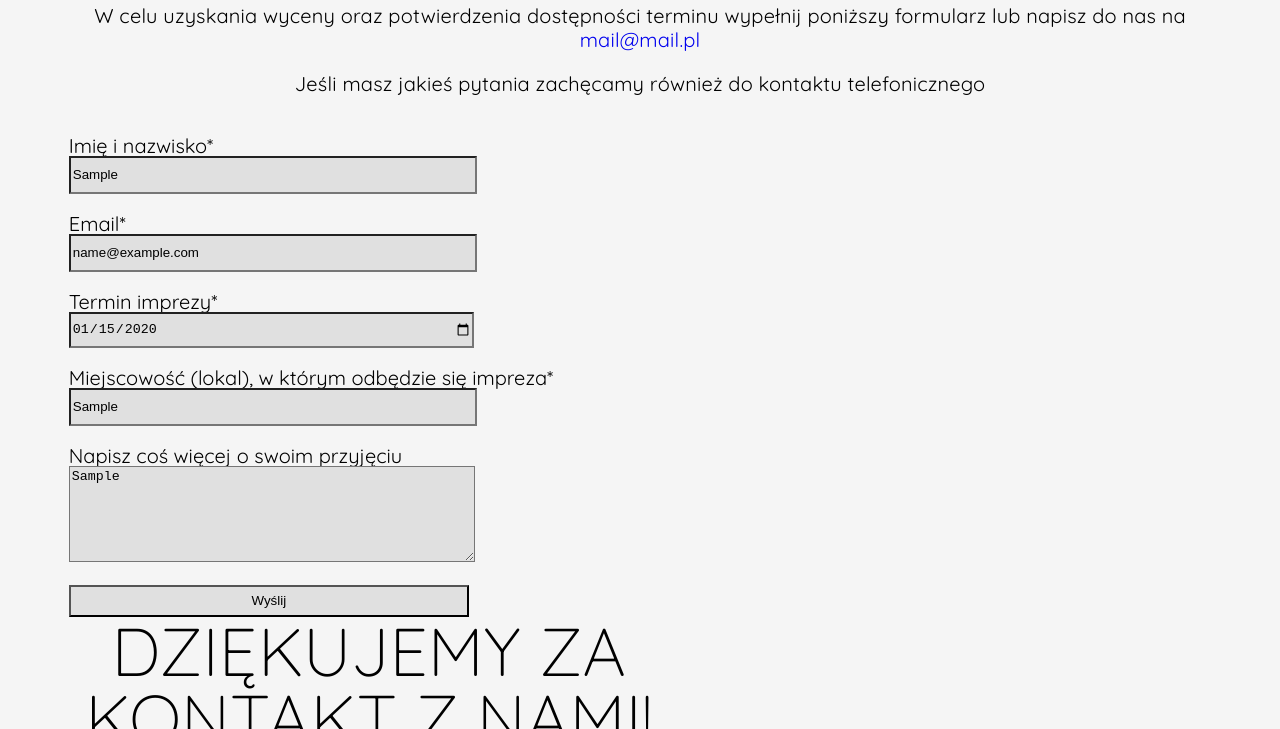
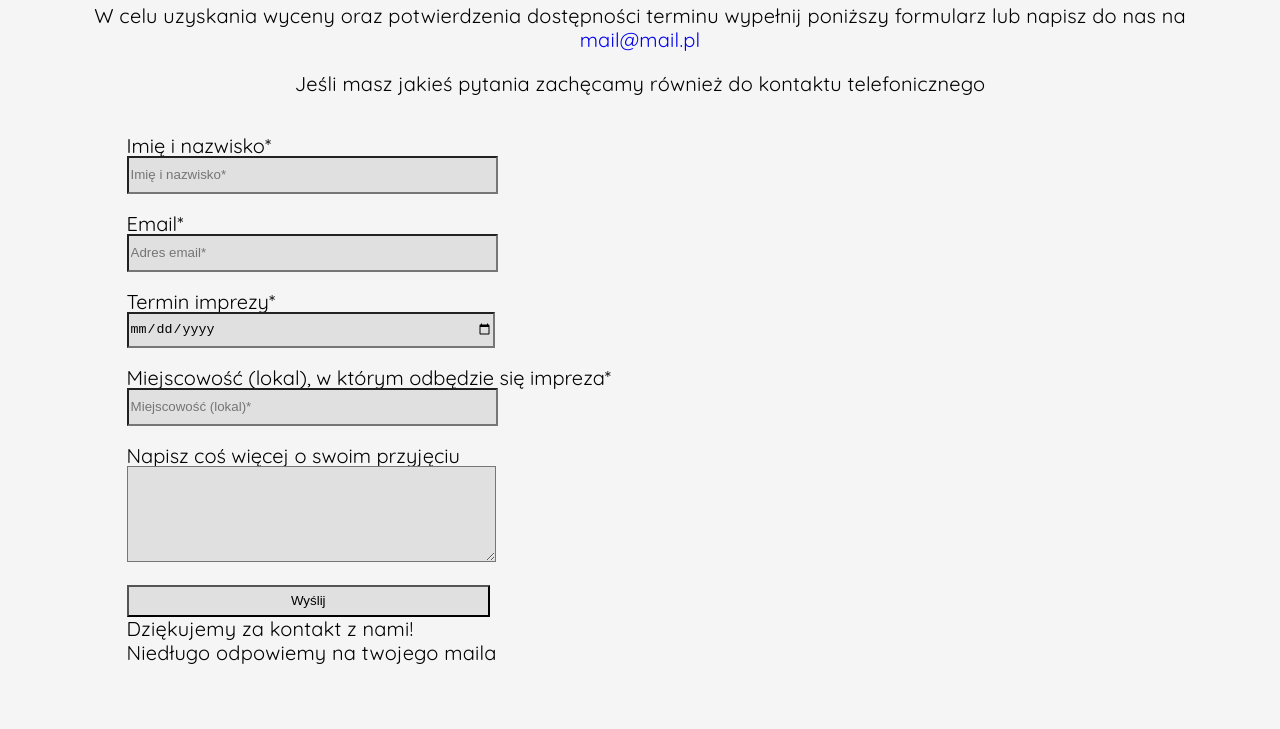
Before and after one commit to Cagestrike/prosecco-van, a plain HTML site: page index.html in a window 1280 px wide. Both pictures are taken after typing "Sample", "name@example.com", "2020-01-15", "Sample", "Sample" into the empty fields and a click on the input "Wyślij". Shown: the part 3905-4634 px from the top of the page. Drawn offline with Linux system fonts and the light colour scheme; no server answers.

Commit message:
better thank-you message after submitting form

```diff
--- a/assets/stylesheets/main.css
+++ b/assets/stylesheets/main.css
@@ -184,7 +184,7 @@ nav {
 .primary-navigation a {
     text-transform: uppercase;
     color: black;
-    font-size: 0.75 em;
+    font-size: 0.75em;
     letter-spacing: 0.1em;
 }
 .primary-navigation a:hover {
@@ -406,6 +406,7 @@ section:last-child {
     max-width: 1200px;
     margin: 0 auto;
 }
+
 .form {
     display: flex;
     justify-content: center;
@@ -423,10 +424,13 @@ section:last-child {
 .form label {
     display: block;
 }
+.thank-you-text {
+    text-align: left;
+}
+#honeypot, #blank {
+    display: none;
+}
 
-.thankyou_message {
-
-}
 
 @media (min-width: 768px) {
     .form {
--- a/form-submission-handler.js
+++ b/form-submission-handler.js
@@ -64,11 +64,11 @@
     var form = event.target;
     var data = getFormData(form);         // get the values submitted in the form
 
-    /* OPTION: Remove this comment to enable SPAM prevention, see README.md
+    /* OPTION: Remove this comment to enable SPAM prevention, see README.md */
     if (validateHuman(data.honeypot)) {  //if form is filled, form will not be submitted
       return false;
     }
-    */
+
 
     if( data.email && !validEmail(data.email) ) {   // if email is not valid show error
       var invalidEmail = form.querySelector(".email-invalid");
@@ -94,6 +94,8 @@
           if (thankYouMessage) {
             thankYouMessage.style.display = "block";
           }
+          document.getElementById("main-form").reset();
+          // window.location.replace("index.html");
           return;
       };
       // url encode form data for sending as post data
--- a/index.html
+++ b/index.html
@@ -205,18 +205,19 @@
                 na <a href="mailto:mail@mail.pl">mail@mail.pl</a></p><br>
             <p>Jeśli masz jakieś pytania zachęcamy również do kontaktu telefonicznego</p>
             <div class="form">
-                <form class="gform" method="POST" action="https://script.google.com/macros/s/AKfycbyyYbn1lEke3j3nOFKepzQ1MC1NF3Hy-H4W2Ldc0CCGimC4Hlal/exec">
-                    <label>Imię i nazwisko*<br><input type="text" name="your-name" placeholder="Imię i nazwisko*"
+                <form class="gform" id="main-form" method="POST" action="https://script.google.com/macros/s/AKfycbyyYbn1lEke3j3nOFKepzQ1MC1NF3Hy-H4W2Ldc0CCGimC4Hlal/exec">
+                    <label>Imię i nazwisko*<br><input type="text" name="twoje-imie" placeholder="Imię i nazwisko*"
                             required></label><br>
-                    <label>Email*<br><input type="email" name="your-email" placeholder="Adres email*" required></label><br>
-                    <label>Termin imprezy*<br><input type="date" name="event-date" required></label><br>
-                    <label>Miejscowość (lokal), w którym odbędzie się impreza*<br><input type="text" name="event-place"
+                    <label>Email*<br><input type="email" name="adres-email" id="adres-email" placeholder="Adres email*" required></label><br>
+                    <label>Termin imprezy*<br><input type="date" name="data-eventu" id="data" required></label><br>
+                    <label>Miejscowość (lokal), w którym odbędzie się impreza*<br><input type="text" id="lokal" name="lokalizacja-eventu"
                             placeholder="Miejscowość (lokal)*" required></label><br>
-                    <label>Napisz coś więcej o swoim przyjęciu<br><textarea name="story" rows="6" cols="33"></textarea></label><br>
+                    <label>Napisz coś więcej o swoim przyjęciu<br><textarea name="cos-wiecej" id="wiecej" rows="6" cols="33"></textarea></label><br>
+                    <label id="blank" class="sr-only">Keep this field blank</label>
+                    <input id="honeypot" type="text" name="honeypot" value="" />
                     <input type="submit" value="Wyślij">
-                    <div class="thankyou_message">
-                        <!-- You can customize the thankyou message by editing the code below -->
-                        <h2><em>Dziękujemy</em> za kontakt z nami! Niedługo odpowiemy na twojego maila</h2>
+                    <div style="display:none" class="thankyou_message">
+                        <p class="thank-you-text"><em>Dziękujemy</em> za kontakt z nami! <br>Niedługo odpowiemy na twojego maila</p>
                     </div>
                 </form>
             </div>
```
